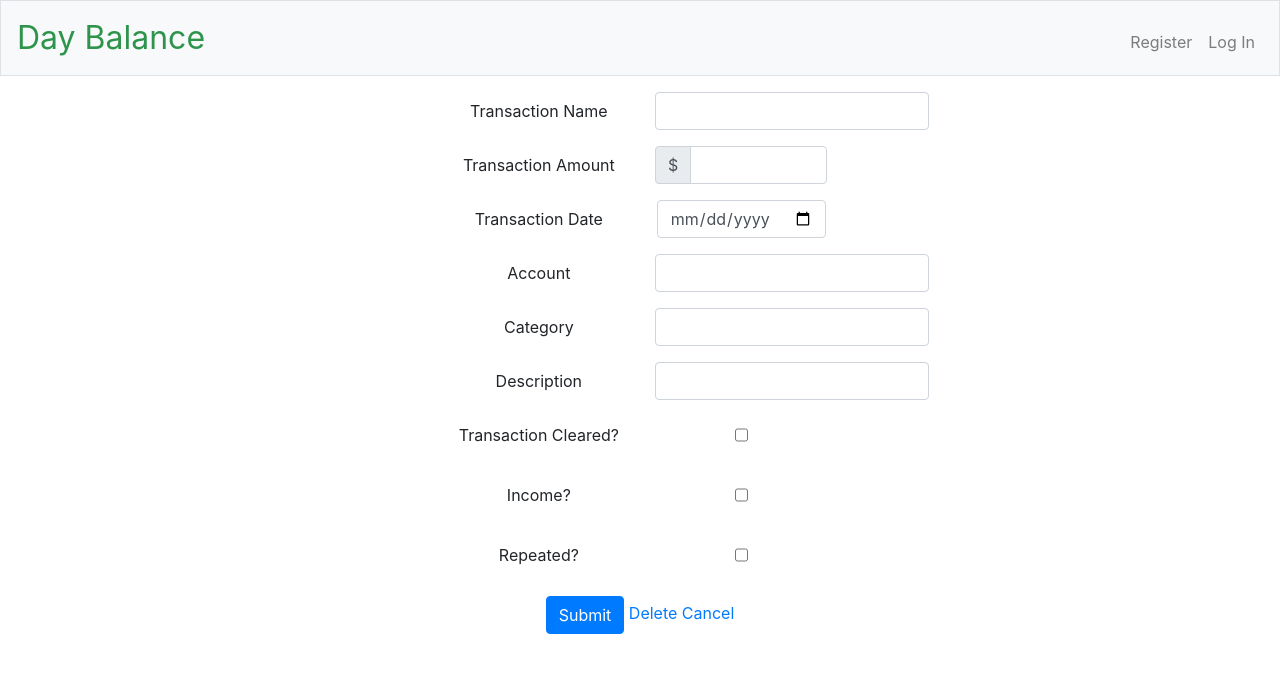
After one commit to ProgrammingAway/DayBalance, a Flask app: template templates/edit_transaction.html in a window 1280 px wide. The commit adds this page. Shown: the top 673 px of the page. Run offline with Flask 2, Linux system fonts and the light colour scheme; the template is opened without the code that fills it, so the values that code supplies are empty; parts of the project's set-up code (start-up, migrations or seed data) failed here and were passed over; some libraries are stand-ins or nearby versions.

Commit message:
added edit and delete function for transactions

```diff
--- /dev/null
+++ b/templates/edit_transaction.html
@@ -0,0 +1,80 @@
+{% extends "layout.html" %}
+
+{% block title %}
+    Add Transaction
+{% endblock %}
+
+{% block main %}
+    <form action="/edit/{{ transaction.id }}" method="post">
+        <div class="form-group row justify-content-center">
+            <label for="title" class="col-sm-2 col-form-label">Transaction Name</label>
+            <div class="col-sm-2">
+                <input class="form-control" name="title" type="text" id="title" value="{{ transaction.title }}">
+            </div>
+        </div>
+        <div class="form-group row justify-content-center">
+            <label for="amount" class="col-sm-2 col-form-label">Transaction Amount</label>
+            <div class="input-group col-sm-2">
+                <div class="input-group-prepend">
+                    <div class="input-group-text">$</div>
+                </div>
+                <input class="form-control" name="amount" type="number" id="amount" step="any" min="0" value="{{ transaction.amount }}">
+            </div>
+        </div>
+        <div class="form-group row justify-content-center">
+            <label for="date" class="col-sm-2 col-form-label">Transaction Date</label>
+            <div class="col-sm-2">
+                <input class="form-control" name="date" type="date" id="date" value="{{ transaction.date.strftime('%Y-%m-%d') }}">
+            </div>
+        </div>
+        <div class="form-group row justify-content-center">
+            <label for="account" class="col-sm-2 col-form-label">Account</label>
+            <div class="col-sm-2">
+                <input class="form-control" name="account" type="text" id="account" value="{{ transaction.account }}">
+            </div>
+        </div>
+        <div class="form-group row justify-content-center">
+            <label for="category" class="col-sm-2 col-form-label">Category</label>
+            <div class="col-sm-2">
+                <input class="form-control" name="category" type="text" id="category" value="{{ transaction.category}}">
+            </div>
+        </div>
+        <div class="form-group row justify-content-center">
+            <label for="description" class="col-sm-2 col-form-label">Description</label>
+            <div class="col-sm-2">
+                <input class="form-control" name="description" type="text" id="description" value="{{ transaction.description }}">
+            </div>
+        </div>
+        <div class="form-group row justify-content-center">
+            <label for="cleared" class="col-sm-2 col-form-label"> Transaction Cleared?</label>
+            <div class="col-sm-2">
+                <input class="form-control" name="cleared" type="checkbox" value="Cleared"
+                {% if transaction.cleared == True %}
+                    checked
+                {% endif %}>
+            </div>
+        </div>
+        <div class="form-group row justify-content-center">
+            <label for="income" class="col-sm-2 col-form-label"> Income?</label>
+            <div class="col-sm-2">
+                <input class="form-control" name="income" type="checkbox" value="Income"
+                {% if transaction.income == True %}
+                    checked
+                {% endif %}>
+            </div>
+        </div>
+        <div class="form-group row justify-content-center">
+            <label for="repeat" class="col-sm-2 col-form-label"> Repeated?</label><br>
+            <div class="col-sm-2">
+                <input class="form-control" name="repeat" type="checkbox" value="Repeat"
+                {% if transaction.repeat == True %}
+                    checked
+                {% endif %}>
+            </div>
+        </div>
+
+        <button class="btn btn-primary" type="submit">Submit</button>
+        <a href="{{ url_for('delete_transaction',transaction_id = transaction.id) }}">Delete</a>
+        <a href="{{ url_for('index') }}">Cancel</a>
+    </form>
+{% endblock %}
--- a/templates/index.html
+++ b/templates/index.html
@@ -97,7 +97,9 @@
                                 {% if transaction.repeat == True %}
                                     data-recurrent="1"
                                 {% endif %}>
-                                {{ transaction.title }}  {{ "$%.2f"|format(transaction.amount) }}
+                                <a href="{{ url_for('edit_transaction', transaction_id = transaction.id) }}">
+                                    {{ transaction.title }} {{ "$%.2f"|format(transaction.amount) }}
+                                </a>
                             </li>
                             {% set ns.curr_balance = (ns.curr_balance + transaction.amount) if transaction.income == True else (ns.curr_balance - transaction.amount) %}
                         {% endif %}
```
Also changed, not shown: app.py (+67 -2 lines), daybalance.db.
